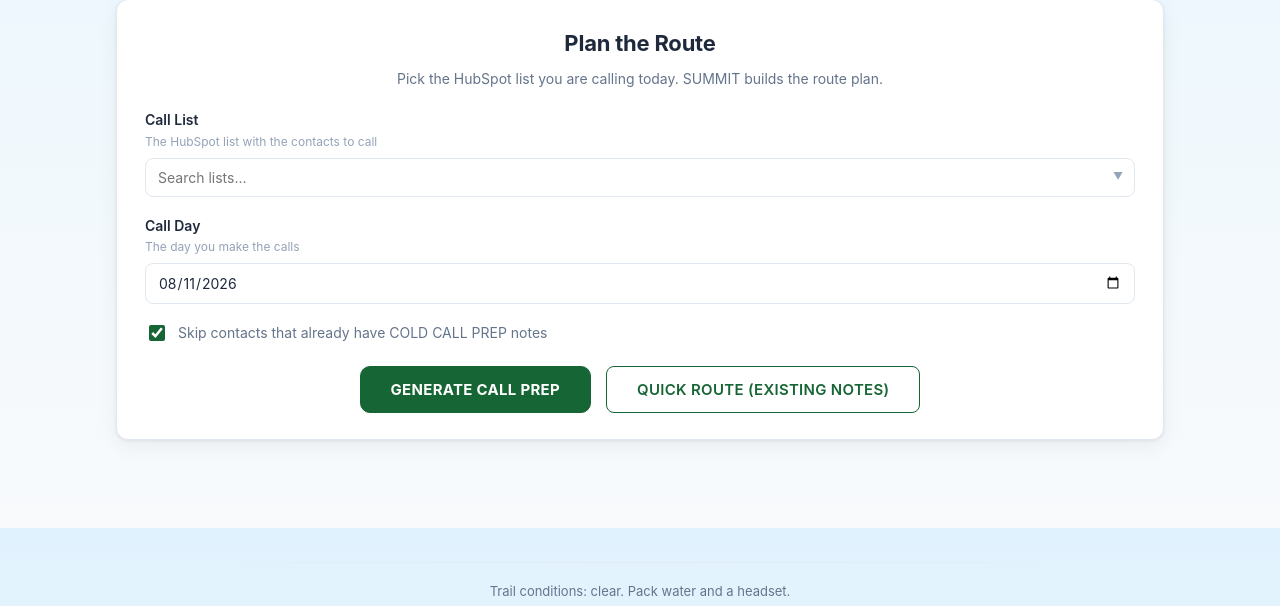
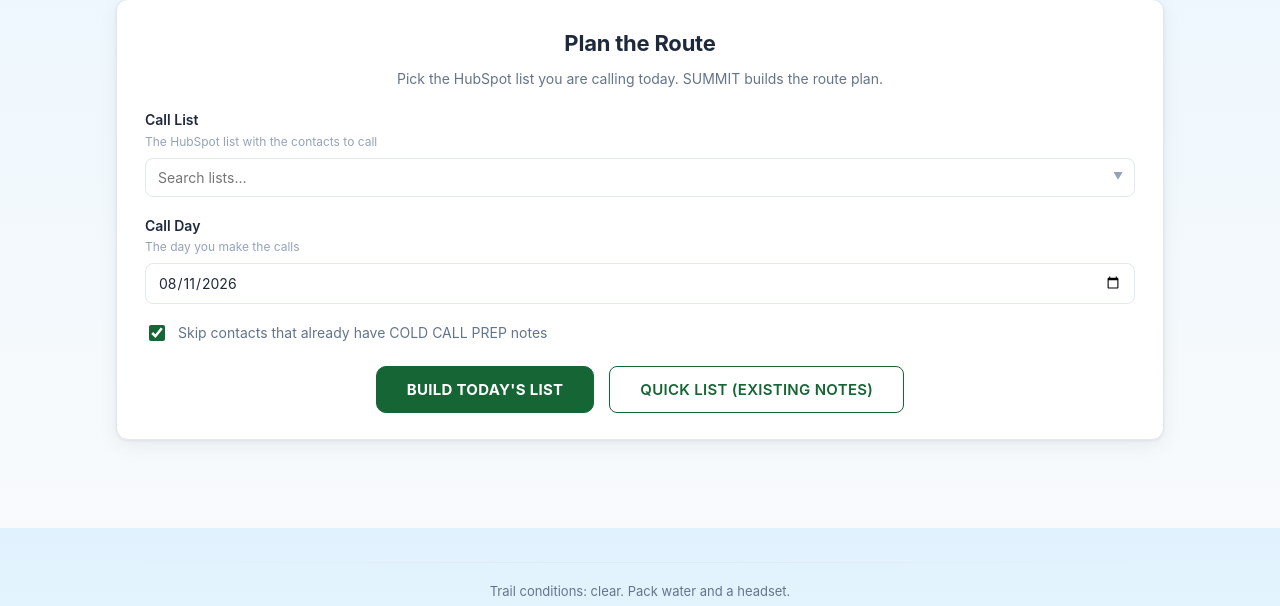
Before and after one commit to antonio0925/oracle-of-cold-calls, a Flask app: page / in a window 1280 px wide. Shown: the part 272-878 px from the top of the page. Run offline with Flask 3, Linux system fonts and the light colour scheme; the visitor is signed in with stand-in values (Sample User, id 1); some libraries are stand-ins or nearby versions.

Commit message:
docs: plain language for the copy the BDR reads every day
The list picker said "28 warriors". Status lines said the Oracle speaks
prophecy. A BDR reading that on day one cannot tell a working state from a
broken one.

Rewrote the user-visible strings in the list picker, the generation status
lines, the empty states, the discard confirmation, and the two main buttons.
Internal function names are untouched, so the diff stays readable.

Co-Authored-By: Claude Opus 5 (1M context) <noreply@anthropic.com>

```diff
--- a/templates/index.html
+++ b/templates/index.html
@@ -1061,10 +1061,10 @@ button:disabled { opacity: 0.5; cursor: not-allowed; }
 
         <div style="display: flex; gap: 15px; justify-content: center; flex-wrap: wrap;">
             <button class="oracle-btn" id="consultBtn" onclick="consultTheOracle()">
-                GENERATE CALL PREP
+                BUILD TODAY'S LIST
             </button>
             <button class="oracle-btn battle-btn" id="battleBtn" onclick="prepareForBattle()">
-                QUICK ROUTE (EXISTING NOTES)
+                QUICK LIST (EXISTING NOTES)
             </button>
         </div>
     </div>
@@ -1403,7 +1403,7 @@ fetch('/api/lists')
     })
     .catch(err => {
         document.getElementById('segmentList').innerHTML =
-            '<div class="dd-empty">\u26A1 Failed to summon Legions: ' + err.message + '</div>';
+            '<div class="dd-empty">Could not load your lists: ' + err.message + '</div>';
     });
 
 // ===================================================================
@@ -1418,13 +1418,13 @@ function renderDropdown(which) {
         if (!listsLoaded) return;
         const filtered = allLists.filter(l => l.name.toLowerCase().includes(filter));
         if (filtered.length === 0) {
-            listEl.innerHTML = '<div class="dd-empty">No Legions match thy search</div>';
+            listEl.innerHTML = '<div class="dd-empty">No lists match that search</div>';
             return;
         }
         listEl.innerHTML = filtered.map(l =>
             `<div class="dd-item" onclick="selectDropdown('segment','${l.name.replace(/'/g,"\\'")}')">
                 <span>${l.name}</span>
-                <span class="dd-size">${l.size} warriors &bull; ${l.type}</span>
+                <span class="dd-size">${l.size} contacts &bull; ${l.type}</span>
             </div>`
         ).join('');
     }
@@ -1529,7 +1529,7 @@ function consultTheOracle() {
     document.getElementById('logBox').innerHTML = '';
     document.getElementById('progressBar').style.width = '0%';
     document.getElementById('progressText').textContent = '0%';
-    document.getElementById('currentAction').textContent = 'Awakening the Oracle...';
+    document.getElementById('currentAction').textContent = 'Starting up...';
     document.getElementById('currentActionSub').textContent = '';
 
     // Scroll to progress
@@ -1707,10 +1707,10 @@ function handleMessage(msg) {
         document.getElementById('lsSkipped').textContent = liveSkipped;
         log('logBox', 'skip', msg.name + ' \u2014 ' + msg.reason);
     } else if (t === 'generating') {
-        document.getElementById('currentAction').textContent = '\uD83D\uDD2E The Oracle speaks prophecy for ' + msg.name + '...';
+        document.getElementById('currentAction').textContent = 'Writing the script for ' + msg.name + '...';
         document.getElementById('currentActionSub').textContent = msg.company;
         document.getElementById('oracleEye').textContent = '\uD83D\uDD2E';
-        log('logBox', 'generating', 'The Oracle speaks prophecy for ' + msg.name + ' at ' + msg.company + '...');
+        log('logBox', 'generating', 'Writing the script for ' + msg.name + ' at ' + msg.company + '...');
     } else if (t === 'done_contact') {
         livePrepared++;
         document.getElementById('lsPrepared').textContent = livePrepared;
@@ -1739,7 +1739,7 @@ function handleMessage(msg) {
         if (msg.session_id && msg.stats.prepped > 0) {
             zeusFlash();
             // Fetch full session data from API (too large for SSE)
-            document.getElementById('currentAction').textContent = 'Loading battle plan...';
+            document.getElementById('currentAction').textContent = 'Loading the call list...';
             fetch('/api/session/' + msg.session_id)
                 .then(r => r.json())
                 .then(sessionData => {
@@ -1755,7 +1755,7 @@ function handleMessage(msg) {
                 });
         } else {
             showError('No contacts are ready to call.',
-                'Check your Legion and filters. Make sure contacts have outbound emails.');
+                'Everyone on the list was filtered out. Check the skip reasons above.');
             document.getElementById('consultBtn').disabled = false;
             document.getElementById('battleBtn').disabled = false;
         }
@@ -1814,7 +1814,7 @@ function renderReview(data) {
                 'Descend not into Hades\' domain. Use this time for: voicemail follow-ups, email responses, admin tasks, sharpening thy sword for the afternoon assault.' +
                 '</div>';
         } else if (block.contacts.length === 0) {
-            sheetHtml += '<div class="empty-block">No warriors stationed in this realm</div>';
+            sheetHtml += '<div class="empty-block">Nobody in this time zone</div>';
         } else {
             sheetHtml += '<div class="time-block-body">';
             for (const c of block.contacts) {
@@ -1947,8 +1947,8 @@ function handleWriteMessage(msg) {
         const pct = Math.round((msg.current / msg.total) * 100);
         document.getElementById('writeProgressBar').style.width = pct + '%';
         document.getElementById('writeProgressText').textContent =
-            'Inscribing scroll ' + msg.current + ' of ' + msg.total;
-        log('writeLogBox', 'done', 'Sacred scroll inscribed for ' + msg.name + '!');
+            'Writing note ' + msg.current + ' of ' + msg.total;
+        log('writeLogBox', 'done', 'Prep note written for ' + msg.name);
     } else if (msg.type === 'error_contact') {
         log('writeLogBox', 'error', msg.name + ' \u2014 ' + msg.msg);
     } else if (msg.type === 'approved_complete') {
@@ -1970,7 +1970,7 @@ function handleWriteMessage(msg) {
 // ===================================================================
 function banishToTartarus() {
     if (!currentSessionId) return;
-    if (!confirm('Art thou certain? The scrolls shall be destroyed and the prophecies lost forever!')) return;
+    if (!confirm('Discard this route plan? The generated scripts will be lost.')) return;
 
     fetch('/discard/' + currentSessionId, {method: 'POST'})
         .then(r => r.json())
```
